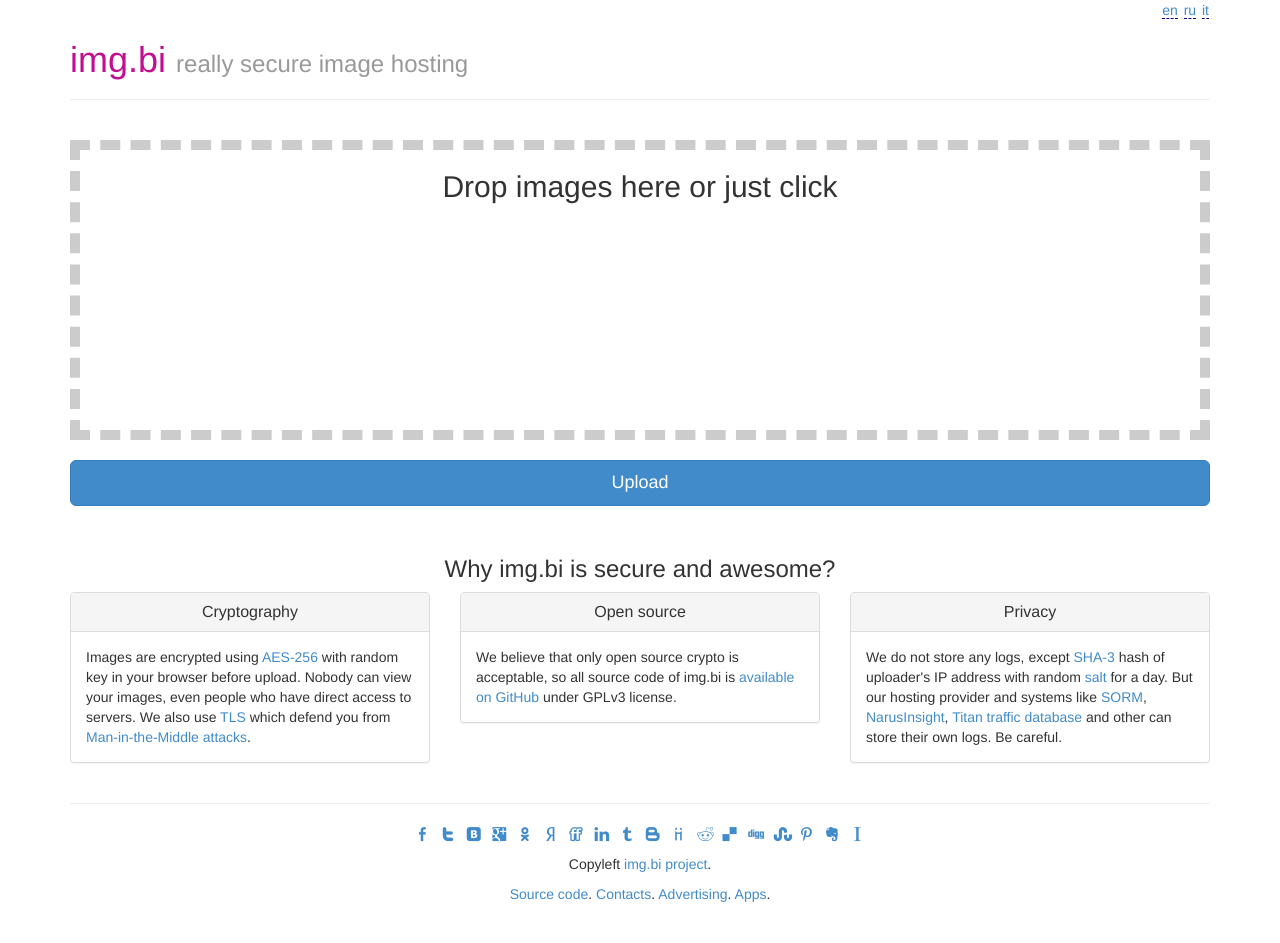
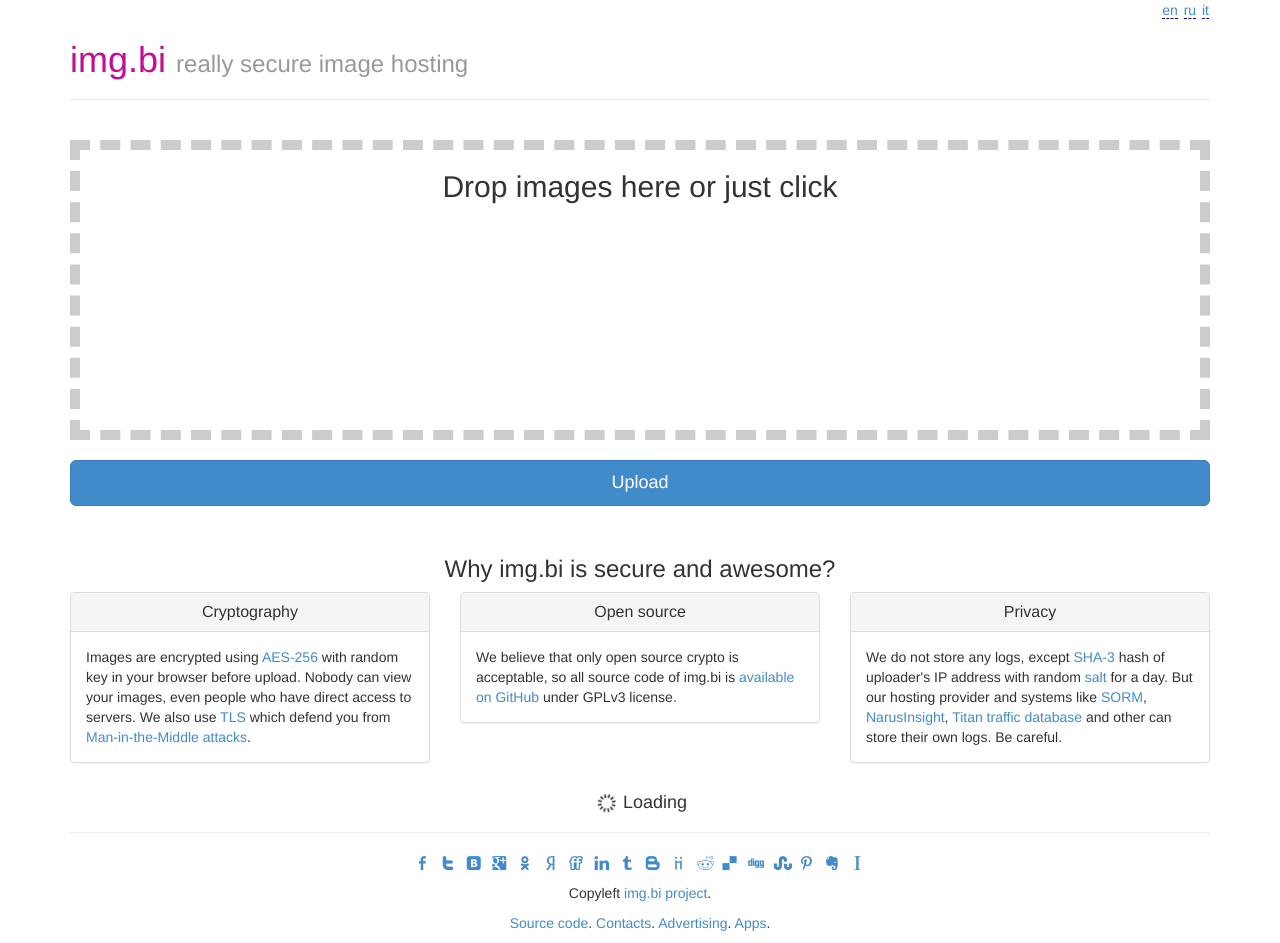
Before and after one commit to imgbi/img.bi, a Jekyll site: the page built from index.html, in a window 1280 px wide. Built offline with Jekyll 4.4.1, drawn with Linux system fonts in a browser that asks for light colours; a script that is not in the unit is left out; before the commit the page ends 914 px from its top, so only the background shows below that.

Commit message:
Added checking for allowed formats before show image. Added WebP support. Added spin while image loading.

```diff
--- a/autorm/index.html
+++ b/autorm/index.html
@@ -8,4 +8,7 @@
     <button type="button" class="btn btn-primary btn-lg" data-l10n="autorm-button" id="autorm-button">Yes, show me that image</button>
   </div>
 </div>
+<div id="loading" class="hidden">
+  <h4 class="text-center"><i class="icon-spin5 animate-spin"></i> <span data-l10n="loading">Loading</span></h4>
+</div>
 <div id="viewpage"></div>
--- a/index.html
+++ b/index.html
@@ -53,5 +53,7 @@
     </div>
   </div>
 </div>
-<div id="viewpage">
+<div id="loading">
+  <h4 class="text-center"><i class="icon-spin5 animate-spin"></i> <span data-l10n="loading">Loading</span></h4>
 </div>
+<div id="viewpage"></div>
--- a/locales/en.json
+++ b/locales/en.json
@@ -51,5 +51,6 @@
   "license": "License",
   "imgbi-client-down": "command-line, node.js",
   "imgbi-client-descr": "Just a simple command-line client for uploading/downloading/deleting images. Also can be used in Node.js applications.",
-  "imgbi-client-more": "More examples in <a href='https://github.com/imgbi/imgbi-client/blob/master/README.md'>README</a>."
+  "imgbi-client-more": "More examples in <a href='https://github.com/imgbi/imgbi-client/blob/master/README.md'>README</a>.",
+  "loading": "Loading"
 }
--- a/locales/it.json
+++ b/locales/it.json
@@ -52,5 +52,6 @@
   "license": "License",
   "imgbi-client-down": "command-line, node.js",
   "imgbi-client-descr": "Just a simple command-line client for uploading/downloading/deleting images. Also can be used in Node.js applications.",
-  "imgbi-client-more": "More examples in <a href='https://github.com/imgbi/imgbi-client/blob/master/README.md'>README</a>."
+  "imgbi-client-more": "More examples in <a href='https://github.com/imgbi/imgbi-client/blob/master/README.md'>README</a>.",
+  "loading": "Loading"
 }
--- a/locales/ru.json
+++ b/locales/ru.json
@@ -51,5 +51,6 @@
   "license": "Лицензия",
   "imgbi-client-down": "командная строка, node.js",
   "imgbi-client-descr": "Простой клиент с интерфейсом командной строки для загрузки/скачивания/удаления изображений. Также может быть использован в приложениях на Node.js.",
-  "imgbi-client-more": "Больше примеров в <a href='https://github.com/imgbi/imgbi-client/blob/master/README.md'>README</a>."
+  "imgbi-client-more": "Больше примеров в <a href='https://github.com/imgbi/imgbi-client/blob/master/README.md'>README</a>.",
+  "loading": "Загружается"
 }
--- a/rm/index.html
+++ b/rm/index.html
@@ -5,6 +5,9 @@
 <div class="row">
   <div class="col-md-12 text-center">
     <h3 data-l10n="are-you-sure">Are you sure you want to remove this image from server? This cannot be undone.</h3>
+    <div id="loading">
+      <h4 class="text-center"><i class="icon-spin5 animate-spin"></i> <span data-l10n="loading">Loading</span></h4>
+    </div>
     <div id="viewpage"></div>
     <button type="button" class="btn btn-primary btn-lg" id="remove-button" data-l10n="remove-button">Yes, remove image</button>
   </div>
--- a/scripts/main.js
+++ b/scripts/main.js
@@ -6,13 +6,14 @@
 logo = document.getElementById('logo'),
 uploadpage = document.getElementById('uploadpage'),
 viewpage = document.getElementById('viewpage'),
+loading = document.getElementById('loading'),
 removeButton = document.getElementById('remove-button'),
 autormButton = document.getElementById('autorm-button'),
 allFiles = [],
 uploadedFiles = [],
 zoom,
 isFiles,
-acceptedTypes = ['image/png', 'image/jpeg', 'image/gif', 'image/svg+xml'],
+acceptedTypes = ['image/png', 'image/jpeg', 'image/gif', 'image/svg+xml', 'image/webp'],
 maxSize = '3145728';
 if (window.addEventListener) {
   window.addEventListener('load', imgBi, false);
@@ -233,13 +234,20 @@
   request.onload = function() {
     if (request.status == 200) {
       var result = sjcl.decrypt(pass,request.responseText);
+      var data = result.match(/^data:(.+);base64,*/);
       if (result) {
-        if (autorm) {
-          removeFile(id,autorm,true);
+        if (acceptedTypes.indexOf(data[1]) != '-1') {
+          if (autorm) {
+            removeFile(id,autorm,true);
+          }
+          loading.className = 'hidden';
+          showImage(id, pass, result);
+          setZoom();
         }
-        showImage(id, pass, result);
-        setZoom();
-
+        else {
+          alert(data[1] + ': ' + l('filetype','sorry, filetype not supported'));
+          window.location = '/';
+        }
       }
       else {
         alert(l('failed-decrypt', 'Failed to decrypt image'));
@@ -338,6 +346,7 @@
     var parameters = window.location.hash.split('!');
     document.getElementById('autorm').className = 'hidden';
     loadFile(parameters[1],parameters[2],parameters[3]);
+    loading.className = '';
   };
 }
 logo.onmouseover = function() {
```
